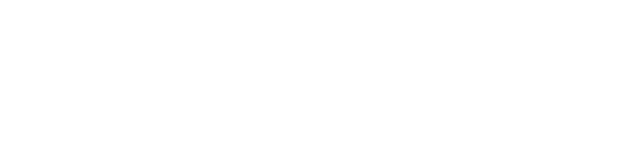
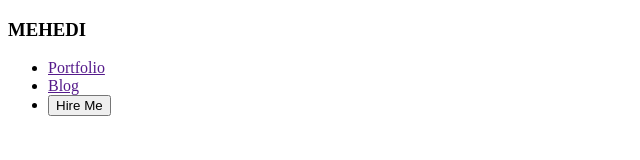
Before and after one commit to sm-mehedi/S.-M-MEHEDI-HASAN, a plain HTML site: page index.html in a window 1280 px wide. Shown: the whole page, without its empty margins (0-640 px from the left). Drawn offline with Linux system fonts and the light colour scheme.

Commit message:
2nd commit

```diff
--- a/index.html
+++ b/index.html
@@ -5,10 +5,19 @@
     <meta name="viewport" content="width=device-width, initial-scale=1.0">
     <title>S. M MEHEDI HASAN</title>
     <link rel="shortcut icon" href="./images/S._M_MEHEDI_HASAN.png" type="image/x-icon">
-    <link rel="stylesheet" href="stylesheet.css">
+    <link rel="stylesheet" href="./styles/stylesheet.css">
 </head>
 <body>
     <header>
+        <nav>
+            <h3>MEHEDI</h3>
+            <ul>
+                <li><a href="">Portfolio</a></li>
+                <li><a href="">Blog</a></li>
+                <li><button>Hire Me</button></li>
+
+            </ul>
+        </nav>
 
 
     </header>
```
Also changed, not shown: styles/stylesheet.css (added).
